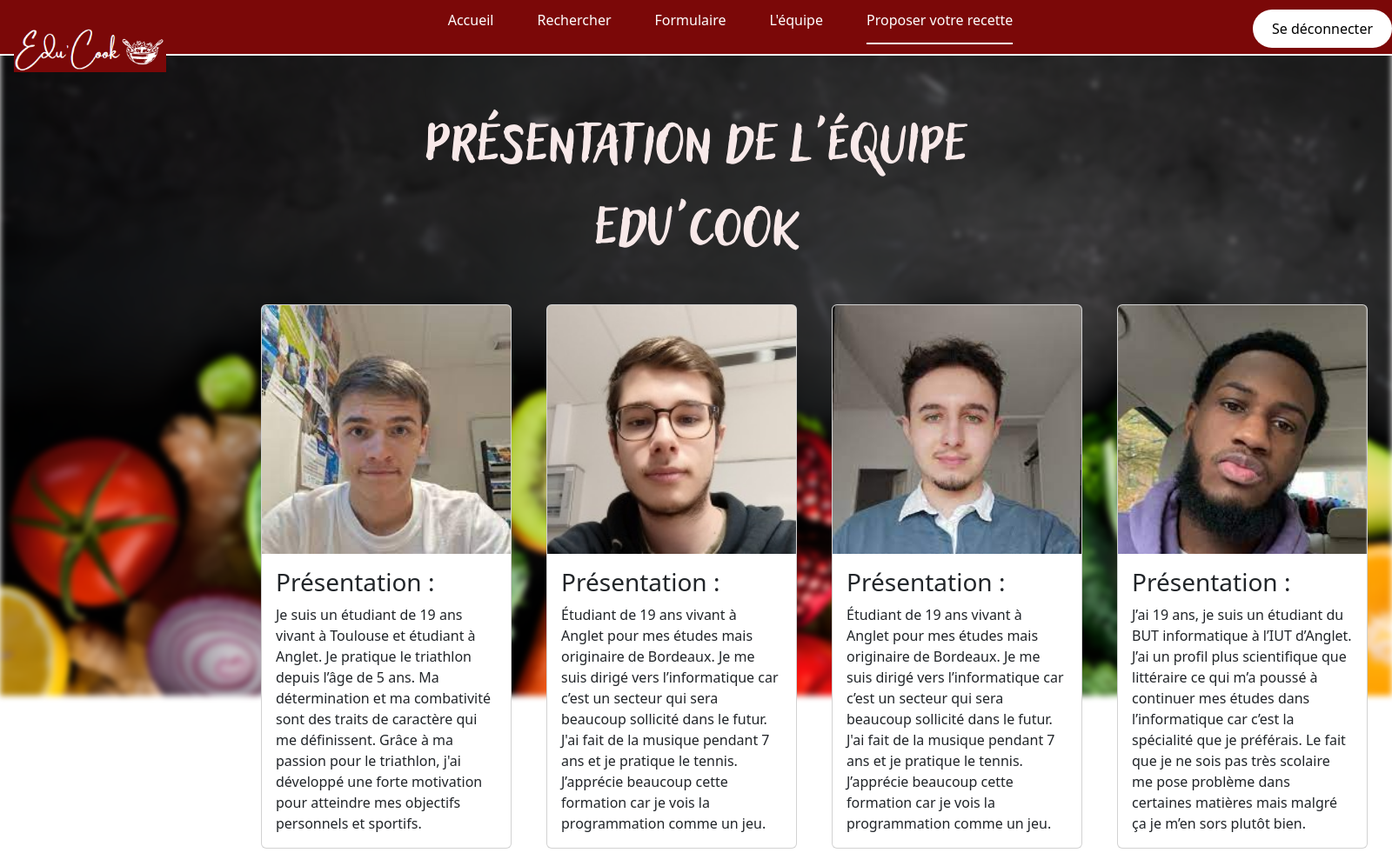
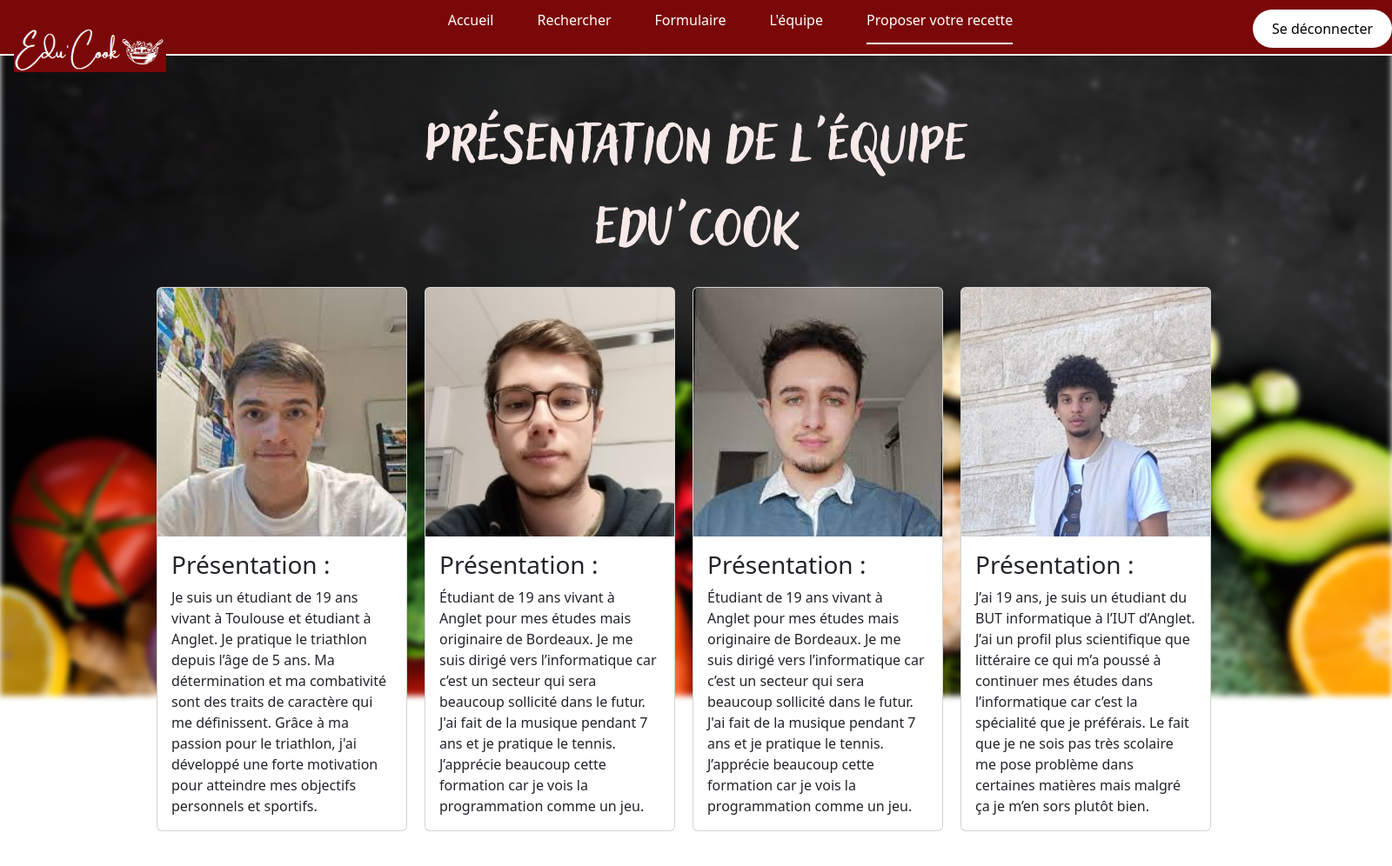
Before and after one commit to mathieu-Chourreau/S3.01-parcours-A-Groupe11, a PHP site: page /equipe.php in a window 1600 px wide. Shown: the whole page at 87% size. After the commit the page ends 956 px from the top, so only its background shows below. Run offline with PHP 8.4, Linux system fonts and the light colour scheme; the visitor is signed in with stand-in values (Sample User, id 1).

Commit message:
essaye pour nathan

```diff
--- a/src/code/site/equipe.css
+++ b/src/code/site/equipe.css
@@ -88,7 +88,7 @@ body {
     position: absolute;
     top: 35%;
     left: 5%;
-    margin-left: 200px;
+    margin-left: 100px;
     margin-top: 50px;
     display: flex;
 }
@@ -109,7 +109,7 @@ body {
 }
 
 .card{
-    margin: 20px;
+    margin-right: 20px;
 
 }
 
```
Also changed, not shown: src/code/site/image/souleymen.jpeg.
